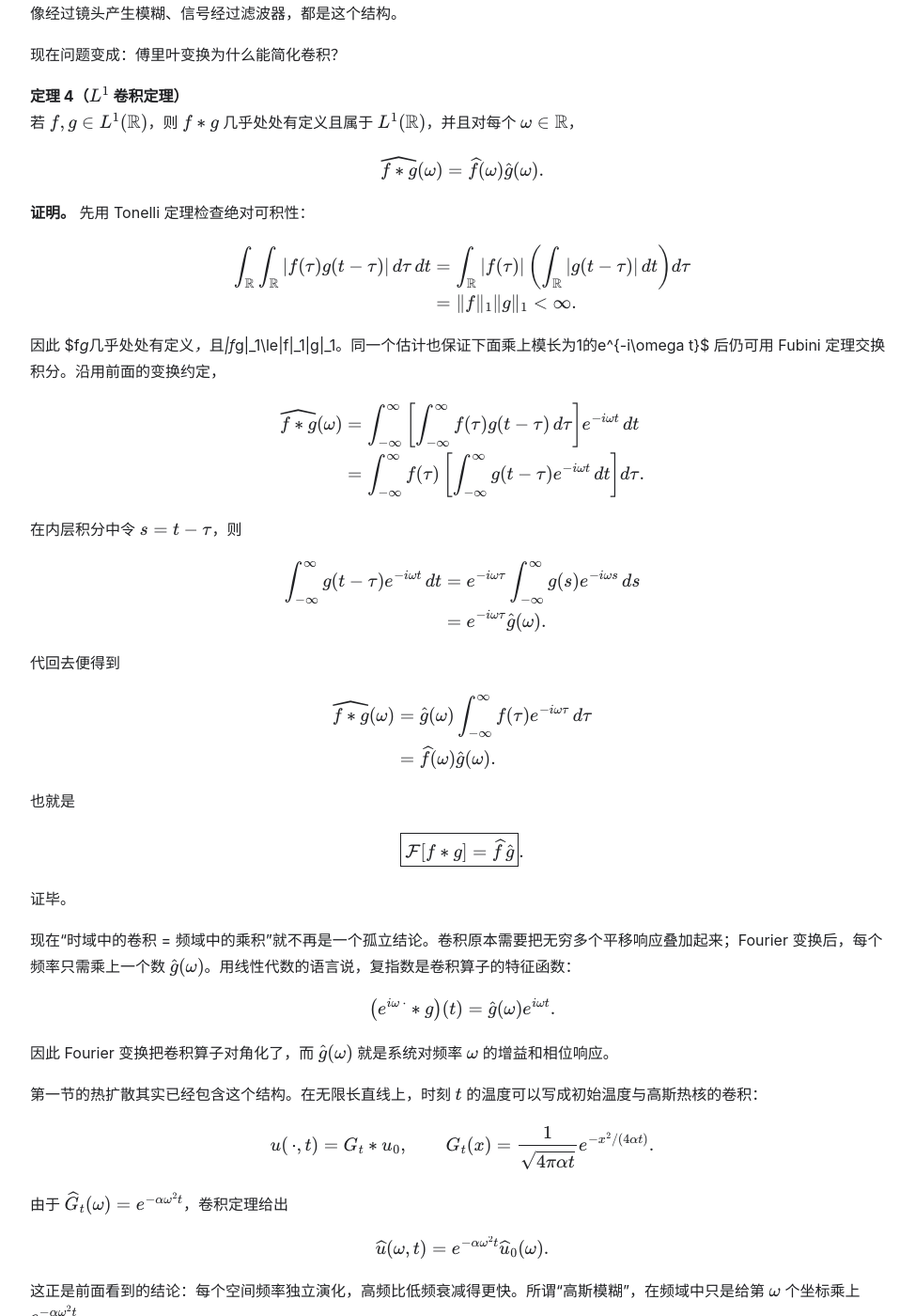
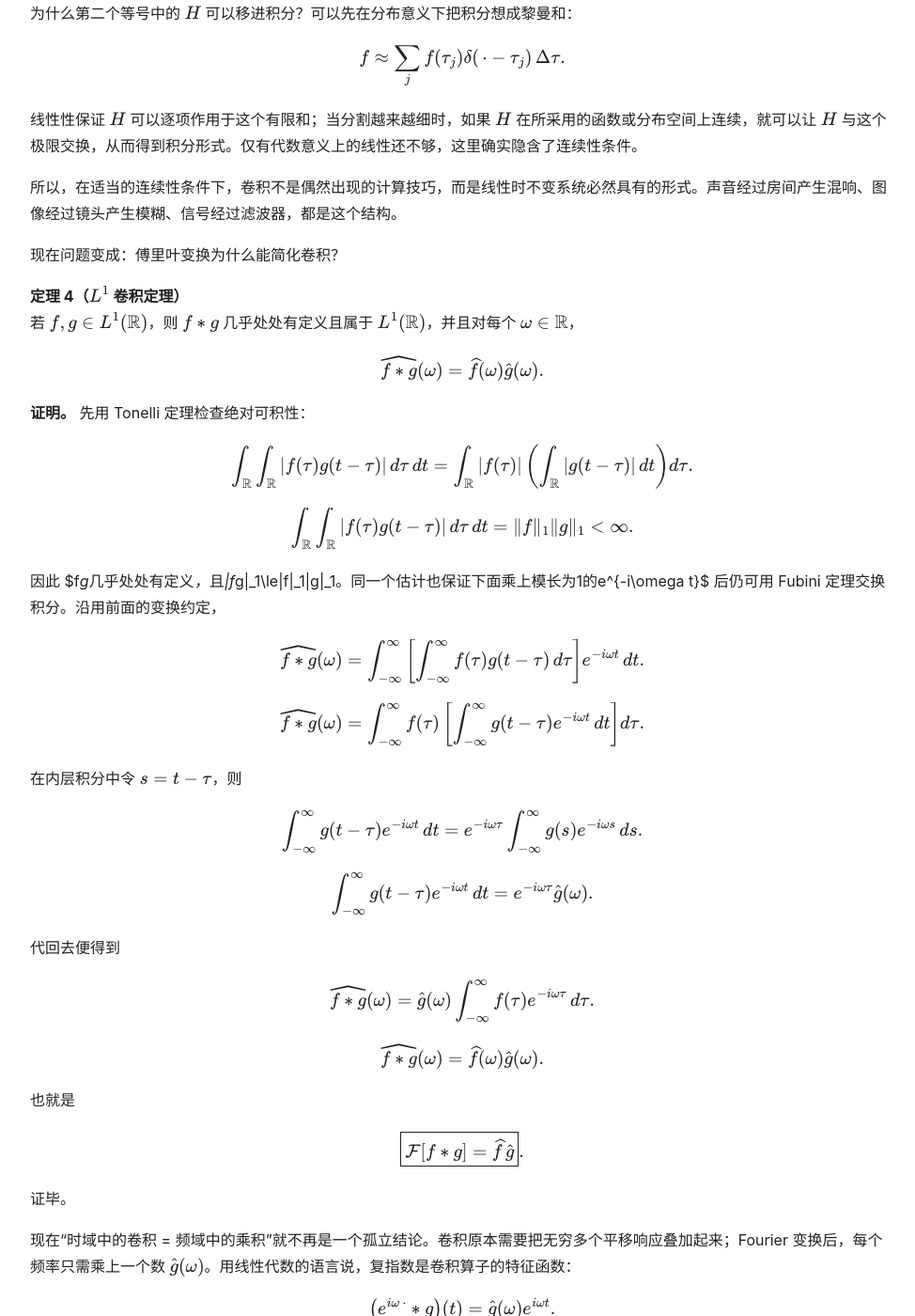
Before and after one commit to qiandu2006/awesome-math, a Jekyll site: the page built from chapter-01-fourier-transform/chapter.md, in a window 1280 px wide and 1400 px high, scrolled down 21900 px. Shown: the whole window at 94% size, without its empty margins (148-1122 px from the left). Built offline with Jekyll 4.4.1, drawn with Linux system fonts in a browser that asks for light colours; our own code applies the rules of GitHub Pages for plain Markdown files; some of the changed text lies outside the part shown.

Commit message:
fix: stabilize multiline math rendering

```diff
--- a/chapter-01-fourier-transform/chapter.md
+++ b/chapter-01-fourier-transform/chapter.md
@@ -303,11 +303,15 @@ $$
 则初边值问题
 
 $$
-\begin{aligned}
-u_t&=\alpha u_{xx} &&(0<x<L,\ t>0),\\
-u(0,t)&=u(L,t)=0 &&(t\ge 0),\\
-u(x,0)&=f_N(x) &&(0\le x\le L).
-\end{aligned}
+u_t=\alpha u_{xx}\qquad (0<x<L,\ t>0).
+$$
+
+$$
+u(0,t)=u(L,t)=0\qquad (t\ge 0).
+$$
+
+$$
+u(x,0)=f_N(x)\qquad (0\le x\le L).
 $$
 
 在 $C([0,L]\times[0,\infty))\cap C^{2,1}([0,L]\times(0,\infty))$ 中有唯一经典解
@@ -323,12 +327,13 @@ $$
 **存在性。** 上式是有限和，所以可以逐项求导。记 $k_n=n\pi/L$，则
 
 $$
-\begin{aligned}
 \partial_t u_N
-&=\sum_{n=1}^{N}(-\alpha k_n^2)b_ne^{-\alpha k_n^2t}\sin(k_nx),\\
+=\sum_{n=1}^{N}(-\alpha k_n^2)b_ne^{-\alpha k_n^2t}\sin(k_nx).
+$$
+
+$$
 \partial_{xx}u_N
-&=\sum_{n=1}^{N}(-k_n^2)b_ne^{-\alpha k_n^2t}\sin(k_nx).
-\end{aligned}
+=\sum_{n=1}^{N}(-k_n^2)b_ne^{-\alpha k_n^2t}\sin(k_nx).
 $$
 
 因此 $\partial_tu_N=\alpha\partial_{xx}u_N$。又因 $\sin(0)=0$ 且 $\sin(n\pi)=0$，有 $u_N(0,t)=u_N(L,t)=0$；令 $t=0$ 则 $u_N(x,0)=f_N(x)$。存在性得证。
@@ -342,13 +347,19 @@ $$
 对复值解应取实部；利用分部积分和 $w(0,t)=w(L,t)=0$，
 
 $$
-\begin{aligned}
-E'(t)
-&=\mathrm{Re}\int_0^L w_t\overline w\,dx\\
-&=\alpha\mathrm{Re}\int_0^L w_{xx}\overline w\,dx\\
-&=\alpha\mathrm{Re}\left([w_x\overline w]_0^L-\int_0^L|w_x|^2\,dx\right)\\
-&=-\alpha\int_0^L|w_x|^2\,dx\le 0.
-\end{aligned}
+E'(t)=\mathrm{Re}\int_0^L w_t\overline w\,dx.
+$$
+
+$$
+E'(t)=\alpha\mathrm{Re}\int_0^L w_{xx}\overline w\,dx.
+$$
+
+$$
+E'(t)=\alpha\mathrm{Re}\left([w_x\overline w]_0^L-\int_0^L|w_x|^2\,dx\right).
+$$
+
+$$
+E'(t)=-\alpha\int_0^L|w_x|^2\,dx\le 0.
 $$
 
 对任意 $0<\varepsilon<t$，上述不等式给出 $E(t)\le E(\varepsilon)$。又因 $w$ 在 $t=0$ 连续且初值为零，$E(\varepsilon)\to E(0)=0$。因此 $E(t)=0$；于是 $w(\cdot,t)=0$，即 $u=v$。证毕。
@@ -412,10 +423,11 @@ $$
 正弦函数满足
 
 $$
-\begin{aligned}
-\int_0^\pi\sin(kx)\sin(mx)\,dx&=0 &&(k\ne m),\\
-\int_0^\pi\sin^2(mx)\,dx&=\frac{\pi}{2}.
-\end{aligned}
+\int_0^\pi\sin(kx)\sin(mx)\,dx=0\qquad (k\ne m).
+$$
+
+$$
+\int_0^\pi\sin^2(mx)\,dx=\frac{\pi}{2}.
 $$
 
 第一行可以由积化和差公式看出：当 $k\ne m$ 时，
@@ -434,12 +446,12 @@ $$
 现在固定一个频率 $m$，将级数两边同时乘以 $\sin(mx)$ 并在 $[0,\pi]$ 上积分：
 
 $$
-\begin{aligned}
 \int_0^\pi f(x)\sin(mx)\,dx
-&=\sum_{k=1}^\infty b_k
-  \int_0^\pi\sin(kx)\sin(mx)\,dx\\
-&=b_m\frac{\pi}{2}.
-\end{aligned}
+=\sum_{k=1}^\infty b_k\int_0^\pi\sin(kx)\sin(mx)\,dx.
+$$
+
+$$
+\int_0^\pi f(x)\sin(mx)\,dx=b_m\frac{\pi}{2}.
 $$
 
 其他频率全部因正交性变成零，只剩下第 $m$ 项。因此
@@ -480,10 +492,11 @@ $$
 把 $h$ 奇延拓到 $(-\pi,\pi)$，得到 $2\pi$-周期函数（在 $x=0$ 处的取值任意，不影响 $L^2$ 等价类）
 
 $$
-\begin{aligned}
-H(x)&=h(x) &&(0<x<\pi),\\
-H(x)&=-h(-x) &&(-\pi<x<0).
-\end{aligned}
+H(x)=h(x)\qquad (0<x<\pi).
+$$
+
+$$
+H(x)=-h(-x)\qquad (-\pi<x<0).
 $$
 
 因为 $H$ 是奇函数，它与常数及所有 $\cos(nx)$ 正交；由假设，
@@ -671,16 +684,19 @@ $$
 
 因此得到 Fourier 变换对
 
-$$
+$
 \boxed{
-\begin{aligned}
 \widehat f(\omega)
-&=\int_{-\infty}^{\infty}f(t)e^{-i\omega t}\,dt,\\[4pt]
+=\int_{-\infty}^{\infty}f(t)e^{-i\omega t}\,dt
+}.
+$
+
+$
+\boxed{
 f(t)
-&=\frac{1}{2\pi}\int_{-\infty}^{\infty}
-\widehat f(\omega)e^{i\omega t}\,d\omega.
-\end{aligned}}
-$$
+=\frac{1}{2\pi}\int_{-\infty}^{\infty}\widehat f(\omega)e^{i\omega t}\,d\omega
+}.
+$
 
 这里所谓“系数序列变成连续频率的函数”，更准确地说是：离散系数 $c_n$ 变成了频谱密度。由
 
@@ -751,14 +767,18 @@ $$
 Fubini 定理允许交换积分次序，于是
 
 $$
-\begin{aligned}
 I_\varepsilon(x)
-&=\int_{\mathbb R}f(t)
+=\int_{\mathbb R}f(t)
 \left[\frac1{2\pi}\int_{\mathbb R}
-e^{-\varepsilon\omega^2/2}e^{i\omega(x-t)}\,d\omega\right]dt\\
-&=\int_{\mathbb R}f(t)\varphi_\varepsilon(x-t)\,dt\\
-&=(f*\varphi_\varepsilon)(x).
-\end{aligned}
+e^{-\varepsilon\omega^2/2}e^{i\omega(x-t)}\,d\omega\right]dt.
+$$
+
+$$
+I_\varepsilon(x)=\int_{\mathbb R}f(t)\varphi_\varepsilon(x-t)\,dt.
+$$
+
+$$
+I_\varepsilon(x)=(f*\varphi_\varepsilon)(x).
 $$
 
 $\varphi_\varepsilon\ge0$、$\int\varphi_\varepsilon=1$，而且其质量随 $\varepsilon\downarrow0$ 集中到原点。由于 Schwartz 函数有界且一致连续，
@@ -860,18 +880,24 @@ $$
 设线性时不变系统为 $H$，并记它对单位瞬时输入的响应为 $g=H\delta$。将上面的分解代入 $Hf$，再在时刻 $t$ 读取输出，得到
 
 $$
-\begin{aligned}
 (Hf)(t)
-&=H\left(
-  \int_{-\infty}^{\infty}
-  f(\tau)\delta(\cdot-\tau)\,d\tau
-  \right)(t)\\
-&=\int_{-\infty}^{\infty}f(\tau)
-  H\bigl(\delta(\cdot-\tau)\bigr)(t)\,d\tau
-  &&\text{（线性性与连续性）}\\
-&=\int_{-\infty}^{\infty}f(\tau)g(t-\tau)\,d\tau\\
-&=(f*g)(t).
-\end{aligned}
+=H\left(\int_{-\infty}^{\infty}
+f(\tau)\delta(\cdot-\tau)\,d\tau\right)(t).
+$$
+
+$$
+(Hf)(t)
+=\int_{-\infty}^{\infty}f(\tau)
+H\bigl(\delta(\cdot-\tau)\bigr)(t)\,d\tau
+\qquad\text{（线性性与连续性）}.
+$$
+
+$$
+(Hf)(t)=\int_{-\infty}^{\infty}f(\tau)g(t-\tau)\,d\tau.
+$$
+
+$$
+(Hf)(t)=(f*g)(t).
 $$
 
 第三行用的是时不变性。因为 $\delta(\,\cdot-\tau)$ 是把 $\delta$ 延迟了 $\tau$，输出也只是把 $g=H\delta$ 延迟同样的时间：
@@ -904,51 +930,59 @@ $$
 **证明。** 先用 Tonelli 定理检查绝对可积性：
 
 $$
-\begin{aligned}
 \int_{\mathbb R}\int_{\mathbb R}
 |f(\tau)g(t-\tau)|\,d\tau\,dt
-&=\int_{\mathbb R}|f(\tau)|
-\left(\int_{\mathbb R}|g(t-\tau)|\,dt\right)d\tau\\
-&=\|f\|_1\|g\|_1<\infty.
-\end{aligned}
+=\int_{\mathbb R}|f(\tau)|
+\left(\int_{\mathbb R}|g(t-\tau)|\,dt\right)d\tau.
+$$
+
+$$
+\int_{\mathbb R}\int_{\mathbb R}
+|f(\tau)g(t-\tau)|\,d\tau\,dt
+=\|f\|_1\|g\|_1<\infty.
 $$
 
 因此 $f*g$ 几乎处处有定义，且
 $\|f*g\|_1\le\|f\|_1\|g\|_1$。同一个估计也保证下面乘上模长为 $1$ 的 $e^{-i\omega t}$ 后仍可用 Fubini 定理交换积分。沿用前面的变换约定，
 
 $$
-\begin{aligned}
 \widehat{f*g}(\omega)
-&=\int_{-\infty}^{\infty}
-   \left[\int_{-\infty}^{\infty}
-   f(\tau)g(t-\tau)\,d\tau\right]
-   e^{-i\omega t}\,dt\\
-&=\int_{-\infty}^{\infty}f(\tau)
-   \left[\int_{-\infty}^{\infty}
-   g(t-\tau)e^{-i\omega t}\,dt\right]d\tau.
-\end{aligned}
+=\int_{-\infty}^{\infty}
+\left[\int_{-\infty}^{\infty}
+f(\tau)g(t-\tau)\,d\tau\right]
+e^{-i\omega t}\,dt.
+$$
+
+$$
+\widehat{f*g}(\omega)
+=\int_{-\infty}^{\infty}f(\tau)
+\left[\int_{-\infty}^{\infty}
+g(t-\tau)e^{-i\omega t}\,dt\right]d\tau.
 $$
 
 在内层积分中令 $s=t-\tau$，则
 
 $$
-\begin{aligned}
 \int_{-\infty}^{\infty}g(t-\tau)e^{-i\omega t}\,dt
-&=e^{-i\omega\tau}
-  \int_{-\infty}^{\infty}g(s)e^{-i\omega s}\,ds\\
-&=e^{-i\omega\tau}\widehat g(\omega).
-\end{aligned}
+=e^{-i\omega\tau}
+\int_{-\infty}^{\infty}g(s)e^{-i\omega s}\,ds.
+$$
+
+$$
+\int_{-\infty}^{\infty}g(t-\tau)e^{-i\omega t}\,dt
+=e^{-i\omega\tau}\widehat g(\omega).
 $$
 
 代回去便得到
 
 $$
-\begin{aligned}
 \widehat{f*g}(\omega)
-&=\widehat g(\omega)
-  \int_{-\infty}^{\infty}f(\tau)e^{-i\omega\tau}\,d\tau\\
-&=\widehat f(\omega)\widehat g(\omega).
-\end{aligned}
+=\widehat g(\omega)
+\int_{-\infty}^{\infty}f(\tau)e^{-i\omega\tau}\,d\tau.
+$$
+
+$$
+\widehat{f*g}(\omega)=\widehat f(\omega)\widehat g(\omega).
 $$
 
 也就是
@@ -1057,10 +1091,11 @@ $$
 这组基向量仍然正交。采用离散内积，有
 
 $$
-\begin{aligned}
-k=\ell &: \quad \langle\phi_k,\phi_\ell\rangle=N,\\
-k\ne\ell &: \quad \langle\phi_k,\phi_\ell\rangle=0.
-\end{aligned}
+\langle\phi_k,\phi_\ell\rangle=N\qquad (k=\ell).
+$$
+
+$$
+\langle\phi_k,\phi_\ell\rangle=0\qquad (k\ne\ell).
 $$
 
 当 $k\ne\ell$ 时，令 $q=e^{i2\pi(k-\ell)/N}$。此时 $q\ne1$ 而 $q^N=1$，所以等比数列求和给出
@@ -1088,14 +1123,16 @@ $$
 **证明。** 把 $X[k]$ 的定义代入右端，因为所有和均为有限和，可以任意交换次序：
 
 $$
-\begin{aligned}
 \frac1N\sum_{k=0}^{N-1}X[k]e^{i2\pi kn/N}
-&=\frac1N\sum_{k=0}^{N-1}\sum_{m=0}^{N-1}
-x[m]e^{-i2\pi km/N}e^{i2\pi kn/N}\\
-&=\sum_{m=0}^{N-1}x[m]
+=\frac1N\sum_{k=0}^{N-1}\sum_{m=0}^{N-1}
+x[m]e^{-i2\pi km/N}e^{i2\pi kn/N}.
+$$
+
+$$
+\frac1N\sum_{k=0}^{N-1}X[k]e^{i2\pi kn/N}
+=\sum_{m=0}^{N-1}x[m]
 \left(\frac1N\sum_{k=0}^{N-1}
 e^{i2\pi k(n-m)/N}\right).
-\end{aligned}
 $$
 
 括号中的单位根和在 $n=m$ 时等于 $1$，在 $n\ne m$ 时等于 $0$。因此整个表达式只留下 $m=n$ 一项，等于 $x[n]$。证毕。
@@ -1131,13 +1168,18 @@ $$
 它与连续 Fourier 变换的关系可以由黎曼和说明，但必须固定极限方式。设 $f$ 在 $[0,T]$ 上 Riemann 可积；固定整数 $k$，令 $N\to\infty$ 而 $\Delta t=T/N\to0$。先把 $f$ 截断在观察区间 $[0,T]$ 内，并记这段数据在频率 $\omega_k=2\pi k/T$ 处的 Fourier 变换为
 
 $$
-\begin{aligned}
 \widehat f_{[0,T]}(\omega_k)
-&=\int_0^T f(t)e^{-i\omega_kt}\,dt\\
-&\approx\Delta t\sum_{n=0}^{N-1}
-x[n]e^{-i2\pi kn/N}\\
-&=\Delta t\,X[k].
-\end{aligned}
+=\int_0^T f(t)e^{-i\omega_kt}\,dt.
+$$
+
+$$
+\widehat f_{[0,T]}(\omega_k)
+\approx\Delta t\sum_{n=0}^{N-1}
+x[n]e^{-i2\pi kn/N}.
+$$
+
+$$
+\widehat f_{[0,T]}(\omega_k)=\Delta t\,X[k].
 $$
 
 如果 $f$ 在区间外为零，这就是它在整条实线上的 Fourier 变换；否则它是加窗截断后的变换。DFT 因而既是一个精确的有限维基底变换，也能在上述极限下近似加窗信号的连续 Fourier 变换。若同时改变 (T)、(N) 或频率下标 (k)，则还需分别分析截断误差、离散化误差和混叠，不能仅凭这一条黎曼和公式下结论。
@@ -1155,26 +1197,32 @@ $$
 从 DFT 定义出发，把输入下标分成偶数 $n=2r$ 和奇数 $n=2r+1$：
 
 $$
-\begin{aligned}
+X[k]=\sum_{n=0}^{N-1}x[n]W_N^{kn}.
+$$
+
+$$
 X[k]
-&=\sum_{n=0}^{N-1}x[n]W_N^{kn}\\
-&=\sum_{r=0}^{N/2-1}x[2r]W_N^{2kr}
- +\sum_{r=0}^{N/2-1}x[2r+1]W_N^{k(2r+1)}\\
-&=\underbrace{\sum_{r=0}^{N/2-1}
-   x[2r]W_{N/2}^{kr}}_{E[k]}
- +W_N^k
-  \underbrace{\sum_{r=0}^{N/2-1}
-   x[2r+1]W_{N/2}^{kr}}_{O[k]}.
-\end{aligned}
+=\sum_{r=0}^{N/2-1}x[2r]W_N^{2kr}
++\sum_{r=0}^{N/2-1}x[2r+1]W_N^{k(2r+1)}.
+$$
+
+$$
+X[k]
+=\underbrace{\sum_{r=0}^{N/2-1}
+x[2r]W_{N/2}^{kr}}_{E[k]}
++W_N^k
+\underbrace{\sum_{r=0}^{N/2-1}
+x[2r+1]W_{N/2}^{kr}}_{O[k]}.
 $$
 
 $E[k]$ 和 $O[k]$ 分别是偶数位置、奇数位置组成的两个长度为 $N/2$ 的 DFT。因此一个长度为 $N$ 的问题，被拆成了两个同类的半尺寸问题。长度为 $N/2$ 的 DFT 对频率下标以 $N/2$ 为周期，所以 $E[k+N/2]=E[k]$、$O[k+N/2]=O[k]$；同时 $W_N^{k+N/2}=-W_N^k$。因此，对 $k=0,1,\ldots,N/2-1$，同一对 $E[k],O[k]$ 可以给出两个输出：
 
 $$
-\begin{aligned}
-X[k]&=E[k]+W_N^kO[k],\\
-X[k+N/2]&=E[k]-W_N^kO[k].
-\end{aligned}
+X[k]=E[k]+W_N^kO[k].
+$$
+
+$$
+X[k+N/2]=E[k]-W_N^kO[k].
 $$
 
 继续递归拆分，直到长度为 1，就得到递推关系
@@ -1212,14 +1260,19 @@ $$
 离散卷积定理可以直接验证。若 $X,H$ 分别是 $x,h$ 的长度 $P$ DFT，则
 
 $$
-\begin{aligned}
 \mathrm{DFT}(x*_Ph)[k]
-&=\sum_{n=0}^{P-1}\sum_{m=0}^{P-1}
-x[m]h[(n-m)\bmod P]e^{-i2\pi kn/P}\\
-&=\sum_{m=0}^{P-1}x[m]e^{-i2\pi km/P}
-\sum_{r=0}^{P-1}h[r]e^{-i2\pi kr/P}\\
-&=X[k]H[k].
-\end{aligned}
+=\sum_{n=0}^{P-1}\sum_{m=0}^{P-1}
+x[m]h[(n-m)\bmod P]e^{-i2\pi kn/P}.
+$$
+
+$$
+\mathrm{DFT}(x*_Ph)[k]
+=\sum_{m=0}^{P-1}x[m]e^{-i2\pi km/P}
+\sum_{r=0}^{P-1}h[r]e^{-i2\pi kr/P}.
+$$
+
+$$
+\mathrm{DFT}(x*_Ph)[k]=X[k]H[k].
 $$
 
 第二行令 $r=(n-m)\bmod P$；当 $n$ 遍历全部剩余类时，$r$ 也恰好遍历一次。所有求和均有限，因此不存在换序问题。再应用定理 5 的 DFT 反演，就得到
```
Also changed, not shown: other parts of chapter-01-fourier-transform/chapter.md (+9 -9 lines), WRITING_GUIDE.md (+1 -1 lines), chapter-03-functional-analysis/chapter.md (+12 -9 lines), chapter-09-convex-optimization/chapter.md (+14 -9 lines).
